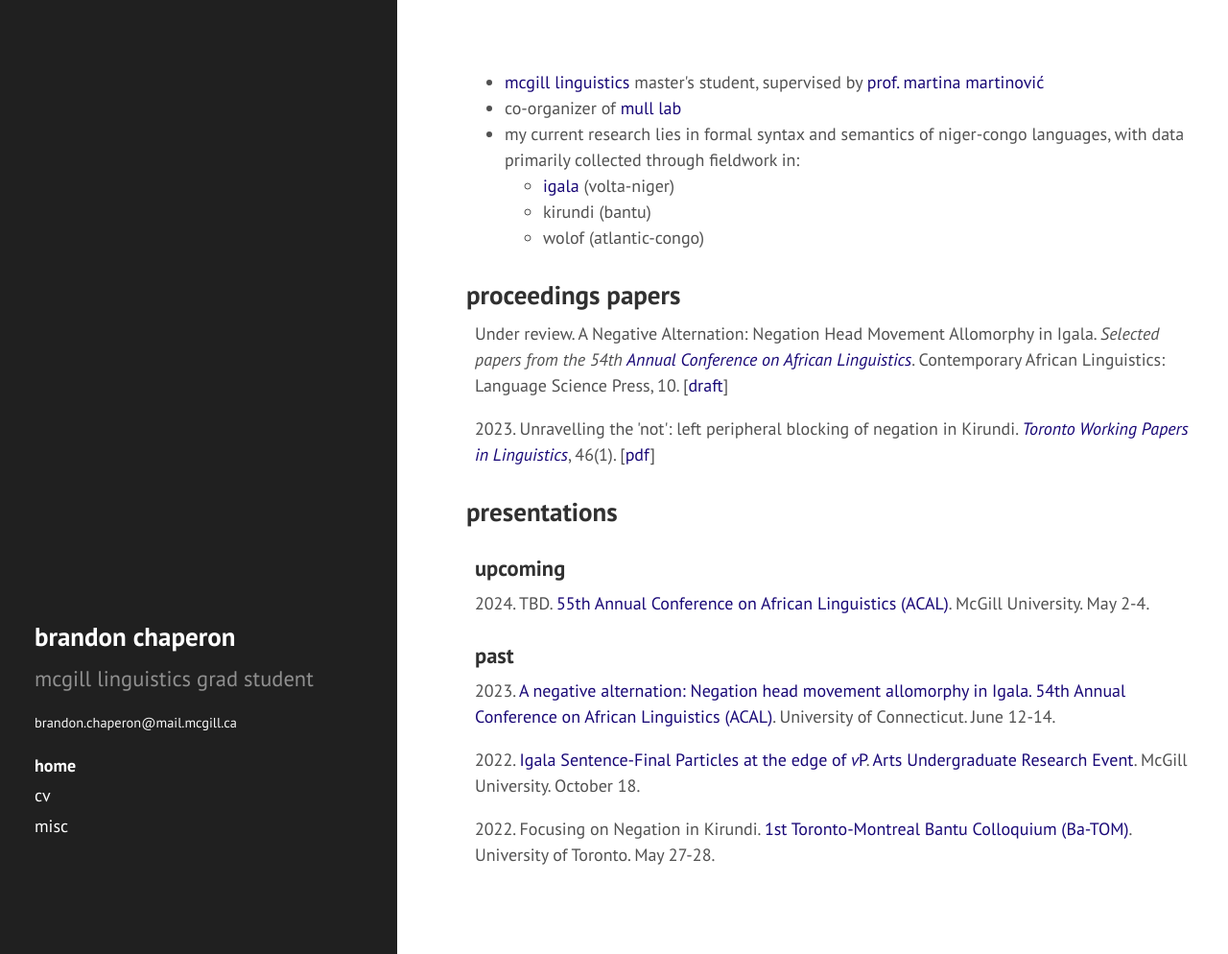
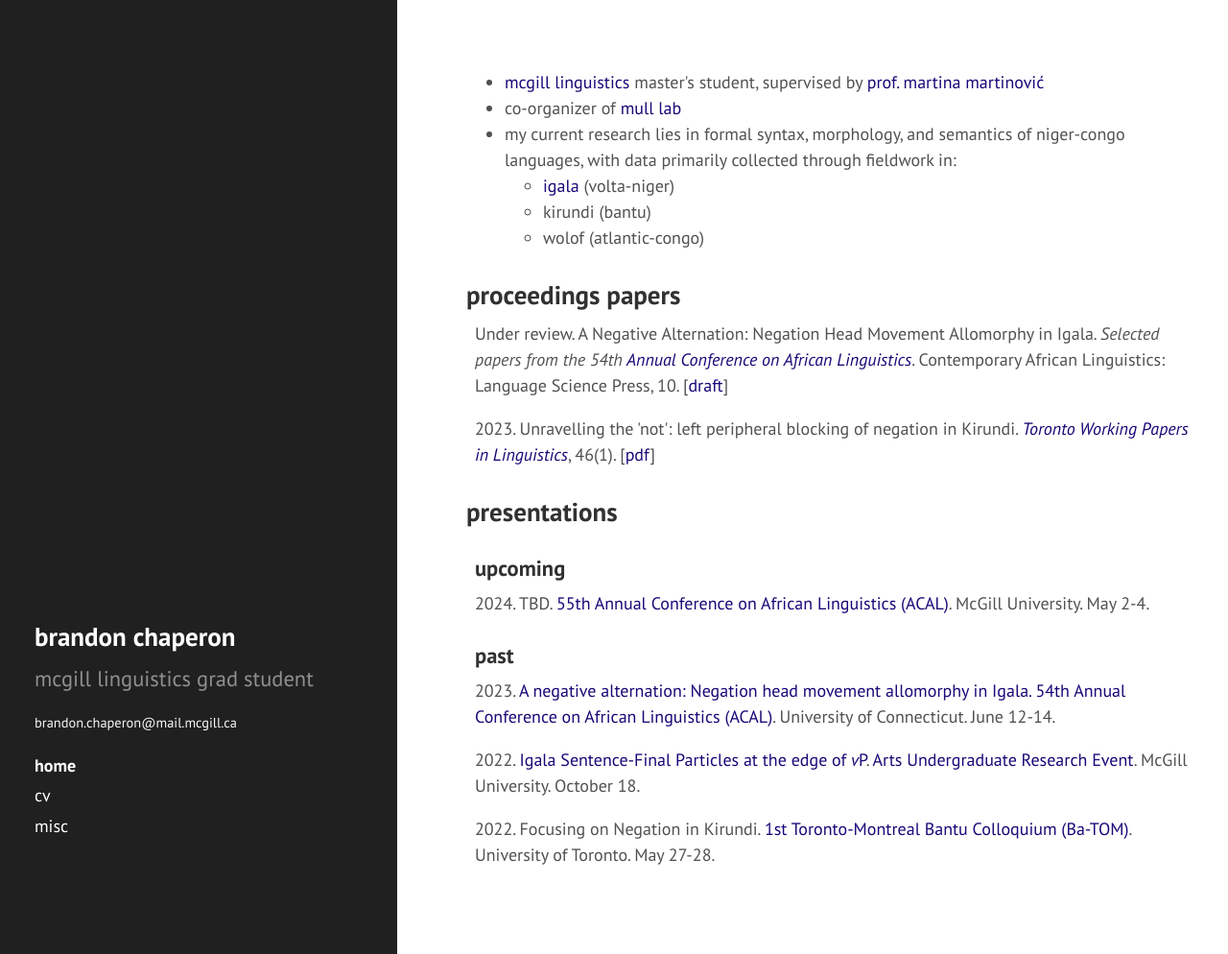
Before and after one commit to bchaper0n/bchaper0n.github.io, a Jekyll site: the page built from index.html, in a window 1280 px wide and 994 px high. Shown: the whole window at 96% size. Built offline with Jekyll 4.4.1, drawn with Linux system fonts in a browser that asks for light colours; comment, search, counter and statistics services are not loaded.

Commit message:
added morpho <3

```diff
--- a/index.html
+++ b/index.html
@@ -5,7 +5,7 @@
 <ul>
     <li><a href="https://www.mcgill.ca/linguistics/">mcgill linguistics</a> master's student, supervised by <a href="https://inamartinovic.com/">prof. martina martinović</a></li>
     <li>co-organizer of <a href="https://mull-lab.org">mull lab</a></li>
-    <li>my current research lies in formal syntax and semantics of niger-congo languages, with data primarily collected through fieldwork in:</li>
+    <li>my current research lies in formal syntax, morphology, and semantics of niger-congo languages, with data primarily collected through fieldwork in:</li>
     <ul>
         <li><a href="https://mull-lab.org/igala/">igala</a> (volta-niger)</li>
         <li>kirundi (bantu)</li>
```
